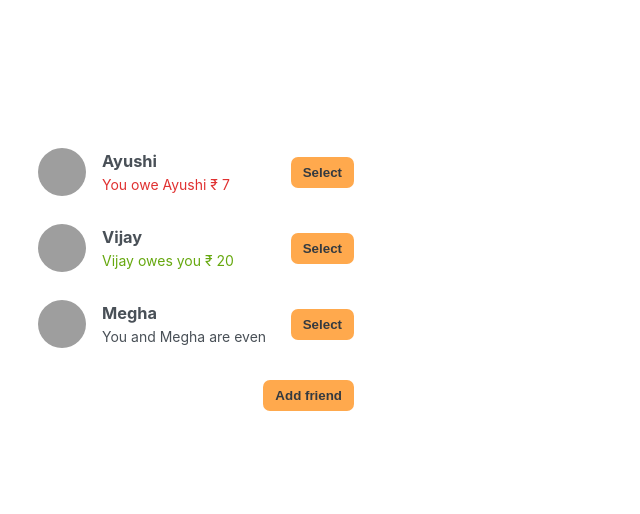
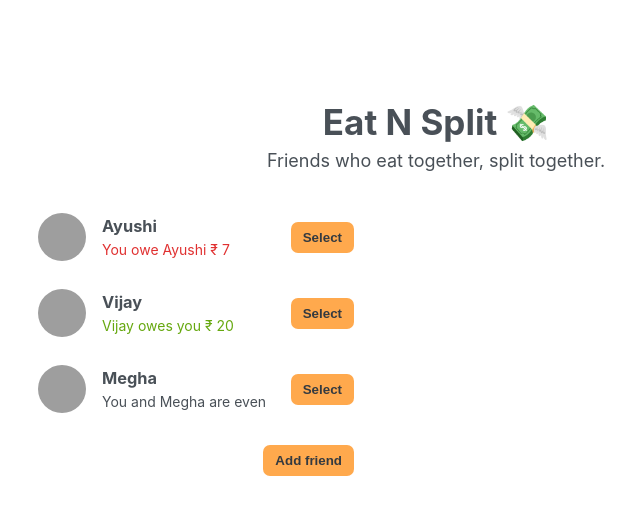
Before and after one commit to gauravsingh1281/Eat-N-Split, a React (Vite) app: page / in a window 1280 px wide. Shown: the top 514 px of the page, without its empty margins (204-844 px from the left). Built offline with nearby package versions, Linux system fonts and the light colour scheme; grey boxes are pictures that could not be loaded.

Commit message:
heading text added.

```diff
--- a/src/App.jsx
+++ b/src/App.jsx
@@ -4,6 +4,7 @@ import FormAddFriend from "./components/FormAddFriend";
 import FormSplitBill from "./components/FormSplitBill";
 import FriendList from "./components/FriendList";
 import Button from "./components/Button";
+import Heading from "./components/Heading";
 
 export default function App() {
   const [showAddFriendForm, setShowAddFriendForm] = useState(false);
@@ -35,6 +36,8 @@ export default function App() {
     setSelectedFriend(null);
   }
   return (
+    <>
+      <Heading />
       <div className="app">
         <div className="sidebar">
           <FriendList
@@ -64,5 +67,6 @@ export default function App() {
           />
         )}
       </div>
+    </>
   );
 }
--- /dev/null
+++ b/src/components/Heading.jsx
@@ -0,0 +1,8 @@
+export default function Heading() {
+  return (
+    <div className="heading-text">
+      <h1>Eat N Split 💸</h1>
+      <p>Friends who eat together, split together.</p>
+    </div>
+  );
+}
--- a/src/index.css
+++ b/src/index.css
@@ -62,7 +62,6 @@ body {
   grid-template-columns: 4.8rem 1fr auto;
   align-items: center;
   column-gap: 1.6rem;
-
   padding: 1.2rem;
   border-radius: 7px;
   transition: 0.5s;
@@ -180,3 +179,21 @@ form h2 {
   color: red;
   font-size: 14px;
 }
+
+.heading-text {
+  display: flex;
+  justify-content: center;
+  align-items: center;
+  flex-direction: column;
+  width: 100%;
+  gap: 6px;
+  margin: 30px 0;
+}
+
+.heading-text h1 {
+  font-size: 35px;
+}
+
+.heading-text p {
+  font-size: 18px;
+}
```
Lines whose indentation alone changed are shown as unchanged.
